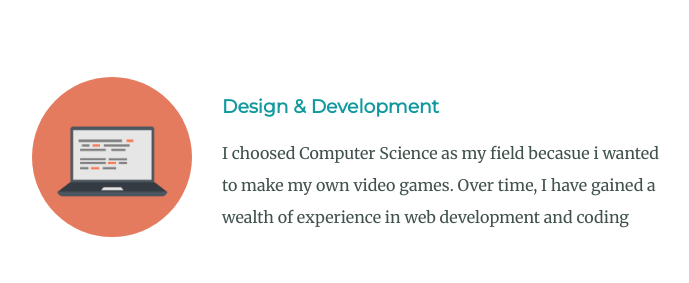
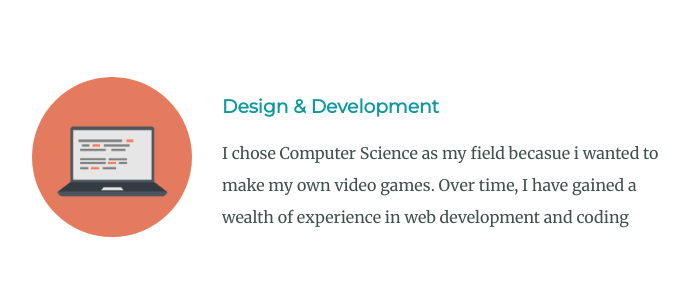
Before and after one commit to AmmarKhan2013/website, a plain HTML site: page index.html in a window 1280 px wide. Shown: the part 1600-1883 px from the top of the page, without its empty margins (288-977 px from the left). Drawn offline with Linux system fonts and the light colour scheme.

Commit message:
Update index.html

```diff
--- a/index.html
+++ b/index.html
@@ -32,7 +32,7 @@
           <div class="skill-row">
             <img class="code-img" style="border-radius: 100%;" src="CSS - My Site Images (1)/CSS - My Site Images/computer.png" alt="">
             <h3>Design & Development</h3>
-            <p class="code-p">I choosed Computer Science as my field becasue i wanted to make my own video games. Over time, I have gained a wealth of experience in web development and coding</p>
+            <p class="code-p">I chose Computer Science as my field becasue i wanted to make my own video games. Over time, I have gained a wealth of experience in web development and coding</p>
           </div>
           <div class="skill-row">
             <img class="game-img" src="CSS - My Site Images (1)/CSS - My Site Images/game-controller.png" alt="">
```
